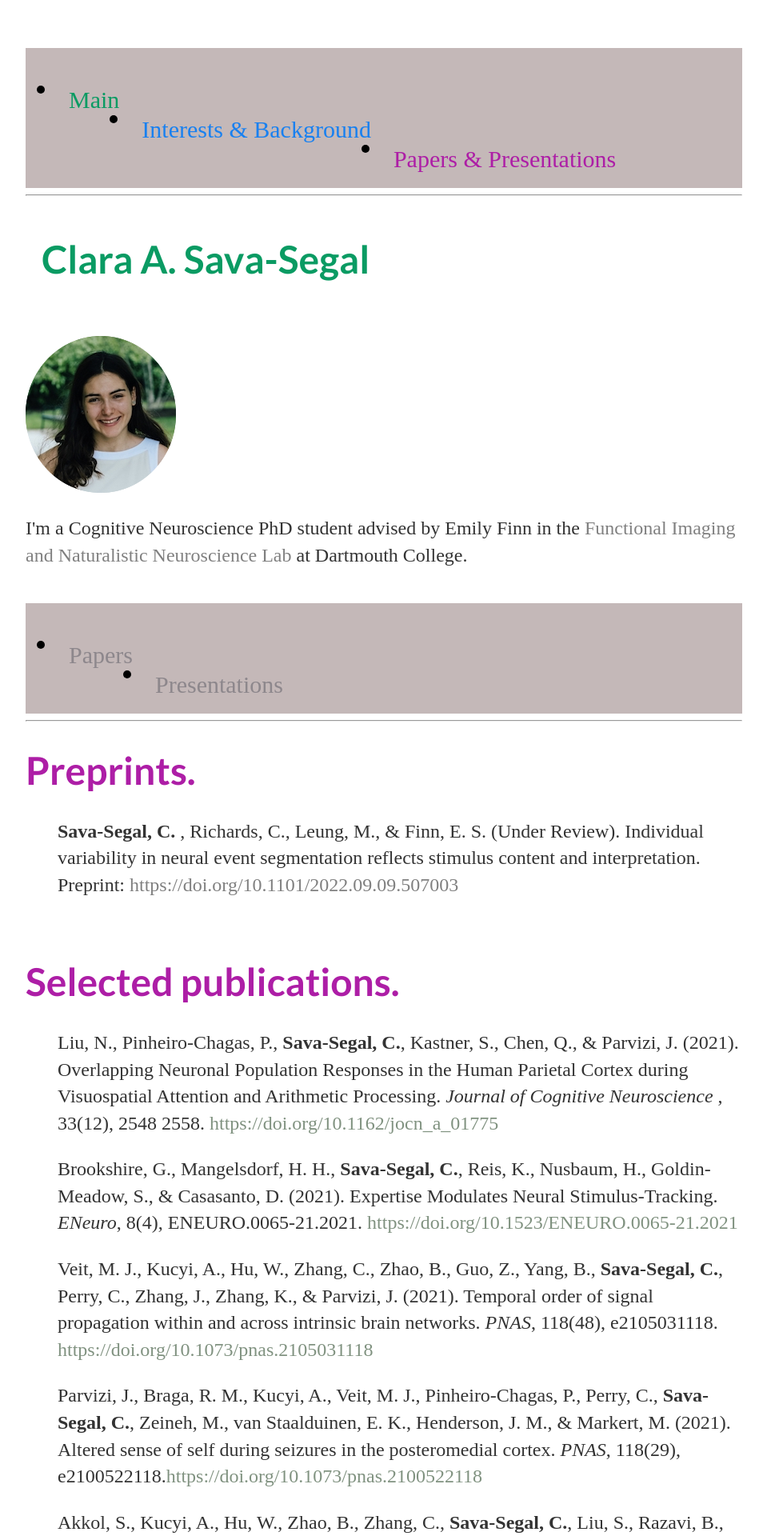
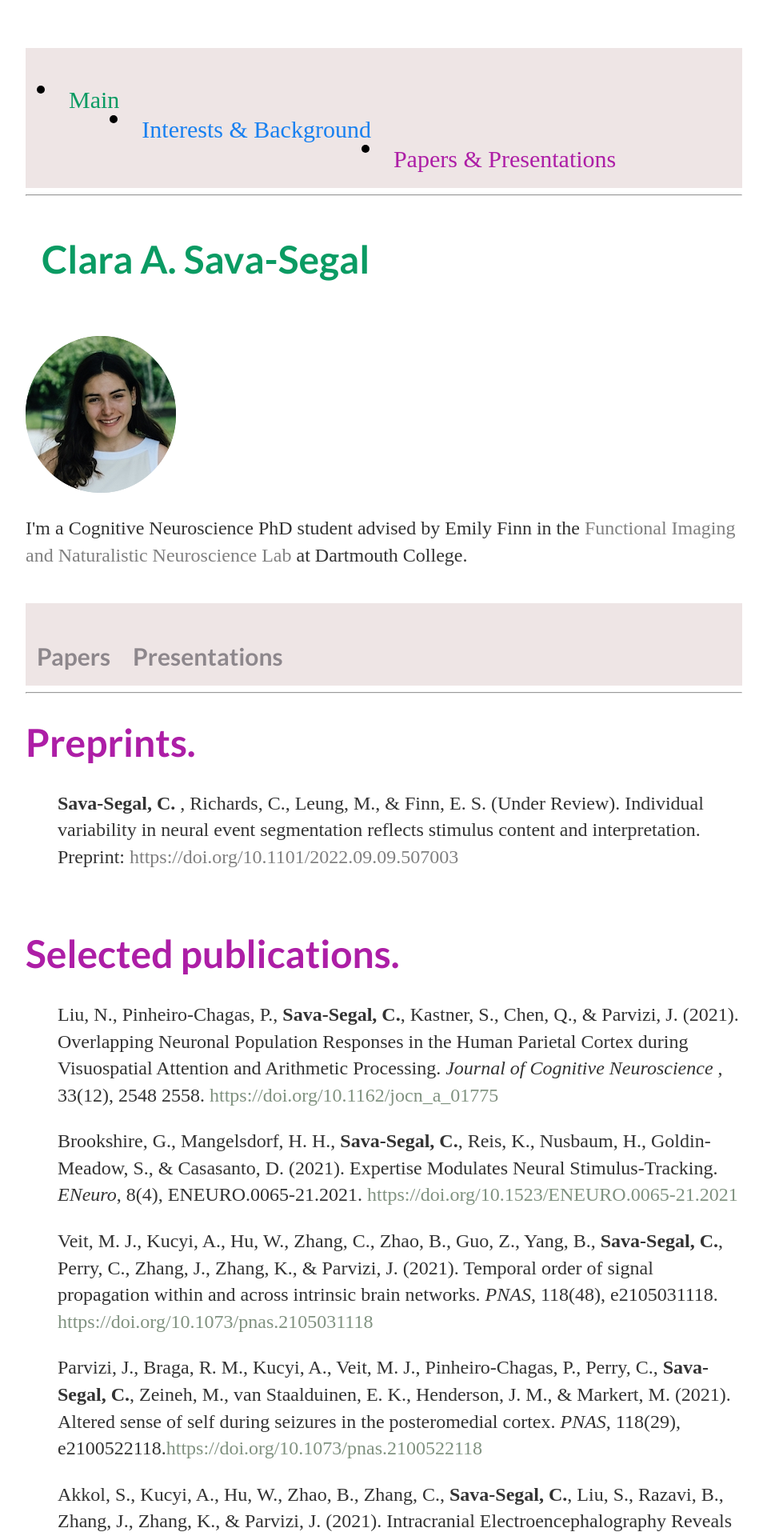
Before and after one commit to csavasegal/csavasegal.github.io, a Jekyll site: the page built from pp.html, in a window 1280 px wide. Shown: the top 1920 px of the page at 80% size, without its empty margins (160-1119 px from the left). Built offline with Jekyll 4.4.1, drawn with Linux system fonts in a browser that asks for light colours.

Commit message:
Add files via upload

```diff
--- a/css/main.css
+++ b/css/main.css
@@ -92,7 +92,7 @@
 /* Style the navbar */
 #navbar {
   overflow: hidden;
-  background-color: rgb(196, 184, 184);
+  background-color: rgb(238, 229, 229);
 }
 
 /* Navbar links */
--- a/pp.html
+++ b/pp.html
@@ -3,7 +3,8 @@
 title: Clara A. Sava-Segal
 ---
 
-<div id="navbar">
+<nav>
+    <div id="navbar">
     <ul>
        <li><a href="#preprints"> <span style="color:rgb(141, 135, 140); font-size: 30px;"></spanstyle>Papers</span></a></li>
        <li><a href="#talks"> <span style="color:rgb(141, 135, 140); font-size: 30px;"></spanstyle>Presentations</span></a></li>
@@ -12,6 +13,7 @@
     </ul>
 </div>
 
+</nav>
 
 <!-- <div class="header">
     <h1><span style="color:rgb(10, 155, 99)">Clara A. Sava-Segal</span></h1>
```
